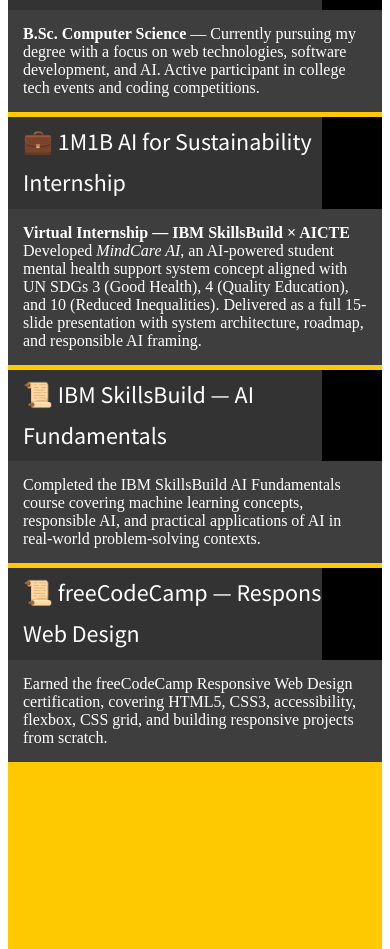
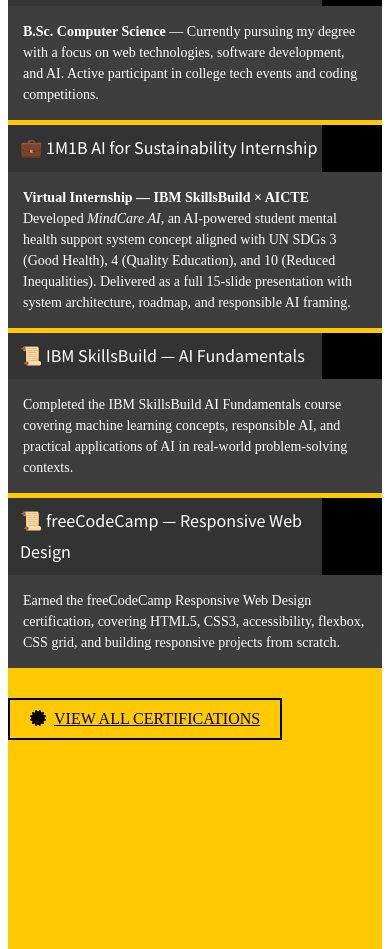
Before and after one commit to YASHWANTH2542007/Updated_Portfolio, a React (Vite) app: page / in a window 390 px wide. Shown: the part 9273-10222 px from the top of the page. Built offline with nearby package versions, Linux system fonts and the light colour scheme.

Commit message:
Mobile responsiveness for certifications button and education accordion

```diff
--- a/src/components/Education.jsx
+++ b/src/components/Education.jsx
@@ -64,6 +64,19 @@
                 </div>
               ))}
             </div>
+
+            <div className="text-center" style={{ marginTop: 30 }}>
+              <a
+                href="https://drive.google.com/drive/folders/1KCvj0x1w-EBpszkYbnkA1-6NO38MUK-T?usp=drive_link"
+                target="_blank"
+                rel="noreferrer"
+                className="button"
+                style={{ color: '#000' }}
+              >
+                <i className="fa fa-certificate" style={{ marginRight: 8 }}></i>
+                View All Certifications
+              </a>
+            </div>
           </div>
         </div>
       </div>
--- a/src/style.css
+++ b/src/style.css
@@ -2034,3 +2034,21 @@
     0%, 50% { opacity: 1; }
     51%, 100% { opacity: 0; }
 }
+
+/* ====== Certifications link button: mobile responsiveness ====== */
+@media only screen and (max-width: 767px) {
+    .faq-content .button {
+        display: block;
+        width: 100%;
+        text-align: center;
+        box-sizing: border-box;
+    }
+    .single-faq h4 {
+        font-size: 18px;
+        padding: 8px 45px 8px 12px;
+    }
+    .faq-body {
+        font-size: 14px;
+        line-height: 1.5;
+    }
+}
```
